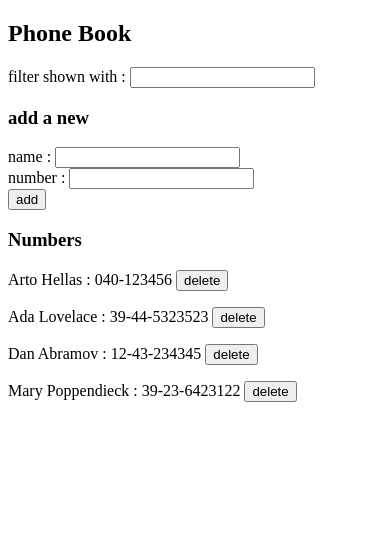
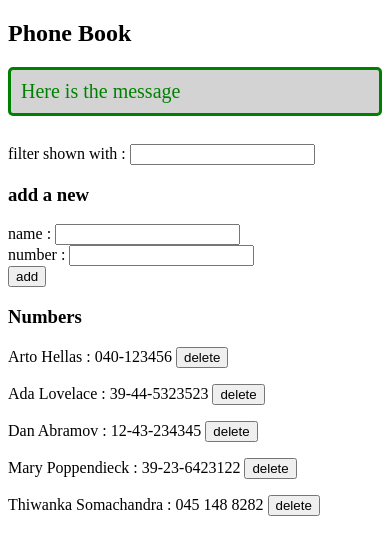
Before and after one commit to ThiwankaS/Full-Stack-Open-Web, a React (Vite) app in the folder Part2/phonebook/: page / in a window 390 px wide. Shown: the top 554 px of the page. Built offline with nearby package versions, Linux system fonts and the light colour scheme; data requests are answered from the project's data file.

Commit message:
2.16 Exercise Phonebook step11

```diff
--- a/Part2/phonebook/db.json
+++ b/Part2/phonebook/db.json
@@ -19,6 +19,11 @@
       "name": "Mary Poppendieck",
       "number": "39-23-6423122",
       "id": 4
+    },
+    {
+      "name": "Thiwanka Somachandra",
+      "number": "045 148 8282",
+      "id": 5
     }
   ]
 }
--- a/Part2/phonebook/src/App.jsx
+++ b/Part2/phonebook/src/App.jsx
@@ -2,6 +2,7 @@
 import Filter from './components/Filter';
 import PersonFrom from './components/PersonForm';
 import Persons from './components/Persons';
+import Notification from './components/Notification';
 import personService from './services/person';
 
 
@@ -14,6 +15,7 @@
   const [ search,setSearch ] = useState('');
   const [ showAll,setShowAll ] = useState(true);
   const [ filteredList,setFilteredList ] = useState([]);
+  const [ message,setMessage ] = useState('Here is the message');
 
   //Importing data from the JSON server
   useEffect(() => {
@@ -55,6 +57,11 @@
           }
           personService.updateRecord(upDatedPerson).then(() => {
             setPerson(previousPerson => previousPerson.map(p => p.id === upDatedPerson.id ? upDatedPerson : p))
+          }).then(() => {
+            setMessage(`Number updated ${newNumber}`)
+            setTimeout(()=> {
+            setMessage(null)
+            },3000)
           });
         }
       }
@@ -71,6 +78,11 @@
         setPerson(person.concat(record));
         setNewName('');
         setNewNumber('');
+      }).then(() => {
+        setMessage(`Added ${newName}`)
+        setTimeout(()=> {
+          setMessage(null)
+        },3000)
       })
     }
   }
@@ -85,6 +97,8 @@
   return (
     <div>
       <h2>Phone Book</h2>
+      <Notification message={message} />
+      <br/>
       <Filter search={search} handelSearch={handelSearch}/>
       <h3>add a new</h3>
       <PersonFrom newName={newName} newNumber={newNumber} handelNameChange={handelNameChange} handelNumberChange={handelNumberChange} addPerson={addPerson}/>
--- /dev/null
+++ b/Part2/phonebook/src/components/Notification.jsx
@@ -0,0 +1,22 @@
+const Notification = ({message}) => {
+    const messageStyle = {
+        color: 'green',
+        background: 'lightgrey',
+        fontSize: 20,
+        borderStyle: 'solid',
+        borderColor: 'green',
+        borderRadius: 5,
+        padding: 10,
+        marginBottom: 10
+    }
+    if (message === null){
+        return null;
+    }
+    return (
+        <div style={messageStyle}>
+            {message}
+        </div>
+    )
+}
+
+export default Notification;
```
